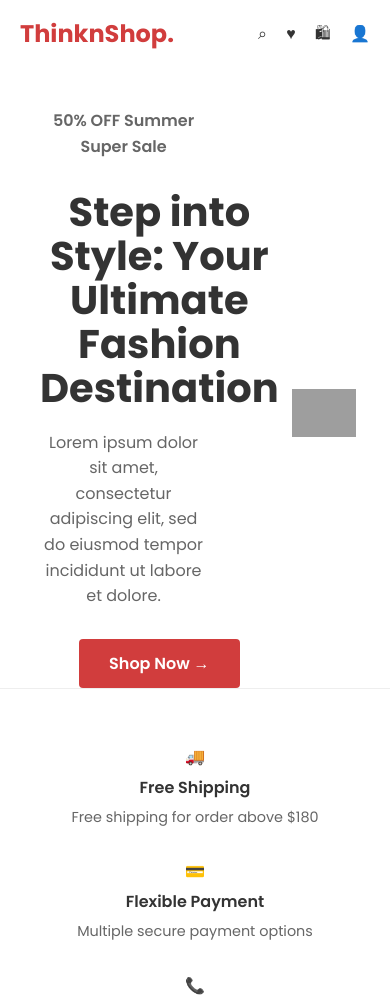
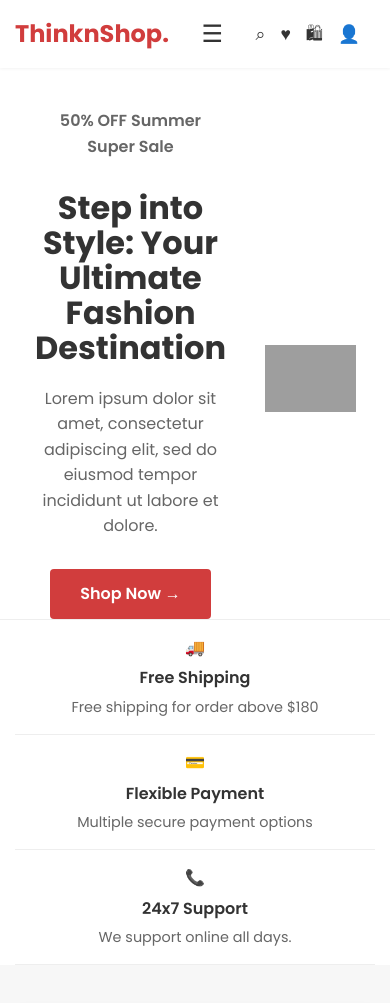
Before and after one commit to Vandann-1/thinknshopecomm, a Django app: page / in a window 390 px wide. Shown: the top 1003 px of the page. Run offline with Django 5.2, Linux system fonts and the light colour scheme; grey boxes are pictures that could not be loaded.

Commit message:
1 commit

```diff
--- a/shopapp/templates/home.html
+++ b/shopapp/templates/home.html
@@ -43,6 +43,7 @@
             background-color: #fff;
             box-shadow: 0 1px 3px rgba(0,0,0,0.05);
             padding: 15px 0;
+            position: relative; /* Needed for mobile menu positioning */
         }
         .header-content {
             display: flex;
@@ -54,18 +55,36 @@
             font-weight: 700;
             color: var(--primary-color);
         }
+        .main-nav {
+            display: flex; /* Default to flex for desktop */
+        }
         .main-nav a {
             margin-right: 20px;
             font-size: 0.95em;
             font-weight: 500;
             transition: color 0.3s;
+            white-space: nowrap;
         }
         .main-nav a:hover {
             color: var(--primary-color);
         }
-        .utility-icons span { /* Placeholder for icons */
+        .utility-icons {
+            display: flex;
+            align-items: center;
+        }
+        .utility-icons span {
             margin-left: 15px;
             cursor: pointer;
+            font-size: 1.1em;
+        }
+
+        /* Hamburger Menu Icon */
+        .menu-toggle {
+            display: none; /* Hidden on desktop */
+            font-size: 1.5em;
+            cursor: pointer;
+            margin-left: 15px;
+            z-index: 1001; /* Above mobile nav */
         }
 
         /* --- 2. Hero Section --- */
@@ -143,7 +162,7 @@
             font-size: 0.9em;
         }
 
-        /* --- 4. Category Banners (CSS Grid is key here) --- */
+        /* --- 4. Category Banners (CSS Grid) --- */
         .category-banners {
             display: grid;
             grid-template-columns: repeat(2, 1fr);
@@ -155,17 +174,18 @@
             background-color: #fff;
             border-radius: 8px;
             padding: 25px;
-            box-shadow: 0 4px 10px rgba(0,0,0,0.08); /* Lifted card effect */
+            box-shadow: 0 4px 10px rgba(0,0,0,0.08);
             display: flex;
             flex-direction: column;
             justify-content: space-between;
             position: relative;
             min-height: 350px;
             overflow: hidden;
-            /* Placeholder for background images */
+            background-position: center;
+            background-repeat: no-repeat;
         }
         .category-card.women {
-            grid-row: 1 / 3; /* Women's card spans both rows in the first column */
+            grid-row: 1 / 3;
         }
         .category-card h3 {
             font-size: 1.5em;
@@ -199,7 +219,7 @@
         }
         .product-grid {
             display: grid;
-            grid-template-columns: repeat(4, 1fr); /* 4 columns for desktop */
+            grid-template-columns: repeat(4, 1fr);
             gap: 20px;
         }
         .product-card {
@@ -211,8 +231,8 @@
             text-align: center;
         }
         .product-image {
-            height: 250px; /* Standard size for product images */
-            background-color: var(--bg-light); /* Placeholder for image */
+            height: 250px;
+            background-color: var(--bg-light);
             margin-bottom: 10px;
             border-radius: 4px;
         }
@@ -226,6 +246,7 @@
             font-size: 0.8em;
             border-radius: 4px;
             font-weight: 600;
+            z-index: 10;
         }
         .countdown-timer {
             position: absolute;
@@ -237,6 +258,7 @@
             padding: 5px 10px;
             border-radius: 4px;
             font-size: 0.8em;
+            z-index: 10;
         }
         .product-card .price {
             font-size: 1.1em;
@@ -256,7 +278,7 @@
         }
         .rating {
             font-size: 0.85em;
-            color: gold; /* Placeholder for stars */
+            color: gold;
             margin-top: 5px;
         }
 
@@ -294,7 +316,11 @@
             color: #ccc;
         }
 
-        /* --- Responsiveness (Matching the UI) --- */
+        /* ======================================================= */
+        /* --- MOBILE RESPONSIVENESS REFINEMENTS --- */
+        /* ======================================================= */
+
+        /* Tablet (1024px and below) */
         @media (max-width: 1024px) {
             .hero-section {
                 flex-direction: column;
@@ -302,10 +328,15 @@
             }
             .hero-content {
                 text-align: center;
+                padding: 0 20px;
                 max-width: 100%;
             }
+            .hero-content h1, .hero-content p {
+                max-width: 100%;
+                margin-left: auto;
+                margin-right: auto;
+            }
             .hero-content h1 {
-                 max-width: 100%;
                 font-size: 2.5em;
             }
             .hero-image img {
@@ -319,17 +350,79 @@
                 grid-template-columns: repeat(2, 1fr);
             }
         }
+
+        /* Mobile (768px and below) */
         @media (max-width: 768px) {
-             .main-nav { display: none; } /* Hide main nav on mobile */
-             .value-props { flex-direction: column; }
+            /* Header & Mobile Menu */
+            .main-nav {
+                display: none; /* Hide main nav by default */
+                flex-direction: column;
+                position: absolute;
+                top: 60px; /* Below header */
+                left: 0;
+                width: 100%;
+                background-color: #fff;
+                box-shadow: 0 4px 5px rgba(0,0,0,0.1);
+                padding: 10px 0;
+                z-index: 1000;
+            }
+            .main-nav.open {
+                display: flex; /* Show when toggled */
+            }
+            .main-nav a {
+                margin: 5px 20px;
+                padding: 5px 0;
+                border-bottom: 1px solid var(--bg-light);
+            }
+            .menu-toggle {
+                display: block; /* Show hamburger icon */
+            }
+            .utility-icons {
+                margin-right: 15px; /* Separate icons from toggle */
+            }
+
+            /* Content Sections */
+            .value-props {
+                flex-direction: column;
+            }
+            .prop-item {
+                flex-basis: auto;
+                padding: 15px;
+                border-bottom: 1px solid #eee;
+            }
             .category-banners {
                 grid-template-columns: 1fr; /* Stack categories on mobile */
             }
             .category-card.women {
-                grid-row: auto;
+                grid-row: auto; /* Reset row span */
+            }
+            .product-header {
+                flex-direction: column; /* Stack header elements */
+                align-items: flex-start;
+            }
+            .product-tabs {
+                margin-top: 10px;
             }
             .product-grid {
                 grid-template-columns: 1fr; /* 1 column on mobile */
+            }
+
+            /* Footer */
+            .footer-grid {
+                grid-template-columns: 1fr; /* Stack all footer columns */
+            }
+        }
+
+        /* Smallest Phones (480px and below) */
+        @media (max-width: 480px) {
+            .container {
+                padding: 0 15px; /* Slightly tighter padding */
+            }
+            .hero-content h1 {
+                font-size: 2em; /* Smaller hero text */
+            }
+            .section-padding {
+                padding: 40px 0; /* Less vertical space */
             }
         }
     </style>
@@ -339,7 +432,10 @@
     <header class="main-header">
         <div class="container header-content">
             <div class="logo">ThinknShop.</div>
-            <nav class="main-nav">
+
+            <div class="menu-toggle" id="menu-toggle">&#9776;</div>
+
+            <nav class="main-nav" id="main-nav">
                 <a href="#">Home</a>
                 <a href="#">Shop</a>
                 <a href="#">Women</a>
@@ -350,7 +446,8 @@
                 <a href="#">Blog</a>
             </nav>
             <div class="utility-icons">
-                <span>&#x2315;</span> <span>&#x2665;</span> <span>&#x1F6CD;</span> <span>&#x1F464;</span> </div>
+                <span>&#x2315;</span> <span>&#x2665;</span> <span>&#x1F6CD;</span> <span>&#x1F464;</span>
+            </div>
         </div>
     </header>
 
@@ -502,5 +599,10 @@
         </div>
     </footer>
 
+    <script>
+        document.getElementById('menu-toggle').onclick = function() {
+            document.getElementById('main-nav').classList.toggle('open');
+        }
+    </script>
 </body>
 </html>
```
Lines whose indentation alone changed are shown as unchanged.
